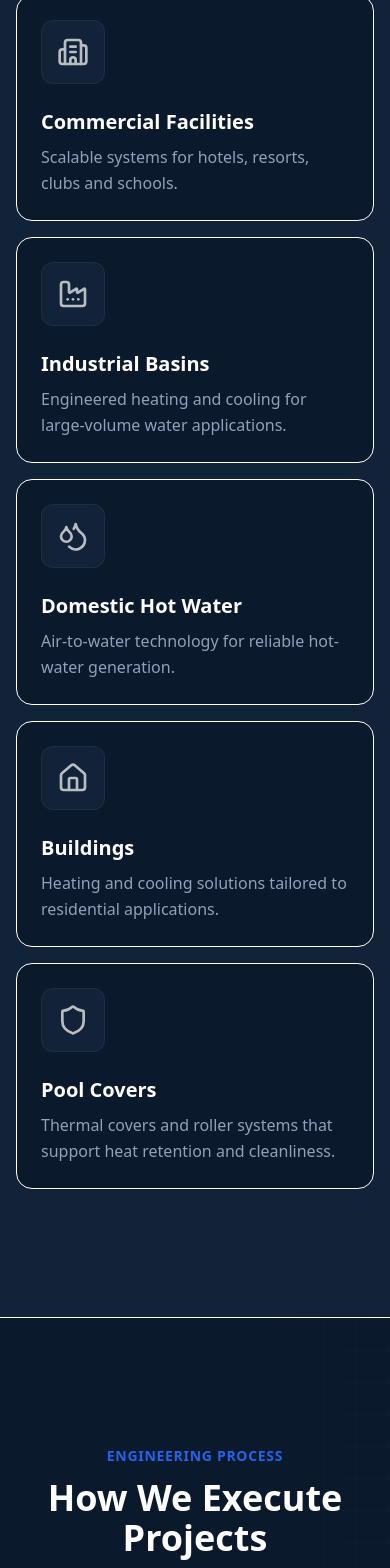
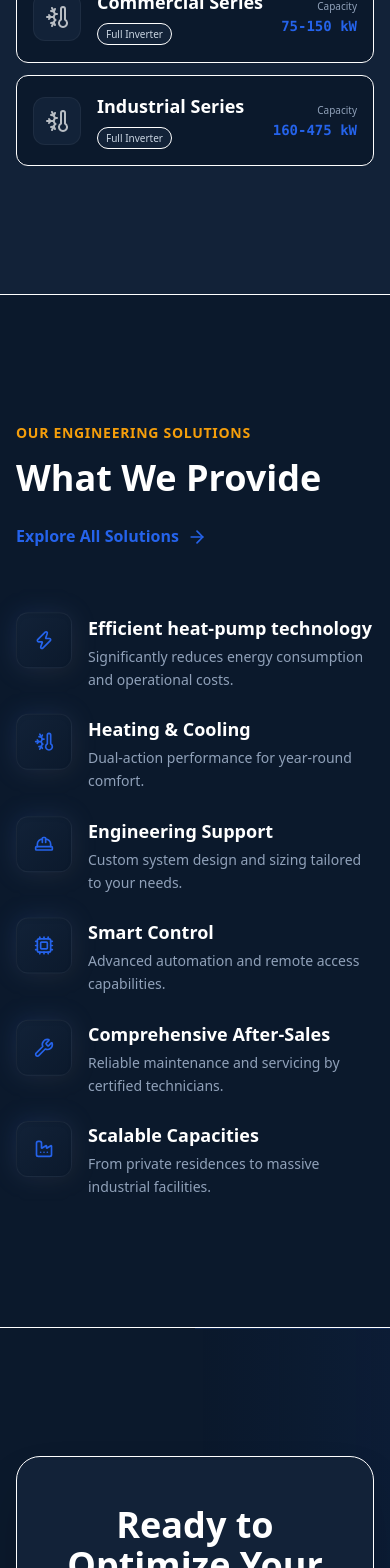
Before and after one commit to asmaazook14-ops/iris-energy-website, a Next.js app: page /en in a window 390 px wide. Shown: the part 6739-8307 px from the top of the page. Built offline with nearby package versions, Linux system fonts and the light colour scheme.

Commit message:
Optimize mobile layout for products and solutions, remove engineering process, reorder sections

```diff
--- a/src/app/[lang]/page.tsx
+++ b/src/app/[lang]/page.tsx
@@ -207,40 +207,6 @@ export default async function Home(props: { params: Promise<{ lang: 'en' | 'ar'
         </div>
       </section>
 
-      {/* 3. SOLUTIONS (What IRIS Provides) */}
-      <section className="py-32 relative border-b border-white">
-        <div className="container mx-auto px-4 sm:px-6 lg:px-8">
-          <div className="flex flex-col md:flex-row justify-between items-start md:items-end mb-16 gap-6">
-            <div className="max-w-2xl">
-              <h2 className="text-[var(--color-brand-gold)] font-bold tracking-wider uppercase text-sm mb-3">
-                {isEn ? 'Our Engineering Solutions' : 'حلولنا الهندسية'}
-              </h2>
-              <h3 className="text-4xl md:text-5xl font-bold text-white leading-tight">
-                {isEn ? 'What We Provide' : 'ماذا نقدم'}
-              </h3>
-            </div>
-            <Link href={`/${lang}/solutions`} className="inline-flex items-center text-[var(--color-brand-blue)] font-bold hover:text-blue-400 whitespace-nowrap">
-              {isEn ? 'Explore All Solutions' : 'استكشف جميع الحلول'} <ArrowRight className={`w-5 h-5 ${isEn ? 'ml-2' : 'mr-2 rtl:rotate-180'}`} />
-            </Link>
-          </div>
-
-          <div className="grid md:grid-cols-2 lg:grid-cols-3 gap-12">
-            {engineeringSolutions.map((sol, idx) => {
-              const Icon = sol.icon;
-              return (
-                <AnimatedFeatureCard key={idx} idx={idx}>
-                  <AnimatedIconBox idx={idx}>
-                    <Icon className="w-6 h-6 text-[var(--color-brand-blue)]" />
-                  </AnimatedIconBox>
-                  <h4 className="text-xl font-bold text-white mb-3">{sol.title}</h4>
-                  <p className="text-slate-400 leading-relaxed">{sol.desc}</p>
-                </AnimatedFeatureCard>
-              );
-            })}
-          </div>
-        </div>
-      </section>
-
       {/* 7. PROJECTS (What IRIS Has Delivered) - Asymmetrical Layout */}
       <section className="relative py-32 bg-transparent text-white overflow-hidden border-b border-white">
         <div className="container mx-auto px-4 sm:px-6 lg:px-8 relative z-10">
@@ -354,59 +320,6 @@ export default async function Home(props: { params: Promise<{ lang: 'en' | 'ar'
         </div>
       </section>
 
-      {/* 5. ENGINEERING PROCESS (How IRIS Executes) - Horizontal Flow */}
-      <section className="py-32 relative border-b border-white overflow-hidden">
-        <div className="absolute right-0 top-0 w-1/3 h-full bg-[linear-gradient(to_left,rgba(245,158,11,0.03)_1px,transparent_1px),linear-gradient(to_bottom,rgba(245,158,11,0.03)_1px,transparent_1px)] bg-[size:2rem_2rem] pointer-events-none [mask-image:linear-gradient(to_left,#000_10%,transparent_100%)]" />
-        <div className="container mx-auto px-4 sm:px-6 lg:px-8 relative z-10">
-          <div className="text-center max-w-3xl mx-auto mb-20">
-            <h2 className="text-[#2563EB] font-bold tracking-wider uppercase text-sm mb-3">
-              {isEn ? 'Engineering Process' : 'العملية الهندسية'}
-            </h2>
-            <h3 className="text-4xl md:text-5xl font-bold text-white mb-6">
-              {isEn ? 'How We Execute Projects' : 'كيف ننفذ المشاريع'}
-            </h3>
-          </div>
-
-          <div className="grid grid-cols-1 md:grid-cols-2 lg:grid-cols-4 gap-6 relative mt-16 mb-16">
-            {/* Glowing background track for lg screens */}
-            <div className="hidden lg:block absolute top-1/2 left-12 right-12 h-2 bg-gradient-to-r from-transparent via-[var(--color-brand-blue)]/10 to-transparent -translate-y-1/2 blur-lg" />
-            <div className="hidden lg:block absolute top-1/2 left-12 right-12 h-px bg-gradient-to-r from-transparent via-[var(--color-brand-gold)]/30 to-transparent -translate-y-1/2" />
-
-            {engineeringProcess.map((step, idx) => (
-              <div key={idx} className="relative group">
-                <div className="bg-gradient-to-b from-[#122238] to-[#0B192C] border border-white/5 rounded-3xl p-8 h-full flex flex-col relative z-10 hover:border-[var(--color-brand-gold)]/30 hover:shadow-[0_0_30px_rgba(245,158,11,0.05)] transition-all duration-500 overflow-hidden">
-
-                  {/* Giant transparent number in background */}
-                  <div className="absolute -right-4 -bottom-8 text-[12rem] font-black text-white/[0.02] group-hover:text-[var(--color-brand-gold)]/[0.04] transition-colors duration-700 pointer-events-none select-none leading-none">
-                    {step.num}
-                  </div>
-
-                  <div className="w-14 h-14 rounded-full bg-[var(--color-brand-gold)]/5 border border-[var(--color-brand-gold)]/20 flex items-center justify-center mb-6 group-hover:scale-110 group-hover:bg-[var(--color-brand-gold)] transition-all duration-500 shadow-inner">
-                    <span className="text-xl font-bold text-[var(--color-brand-gold)] group-hover:text-[#0B192C] transition-colors">{step.num}</span>
-                  </div>
-
-                  <h4 className="text-xl font-bold text-white mb-3 group-hover:text-[var(--color-brand-gold)] transition-colors">{step.title}</h4>
-                  <p className="text-slate-400 leading-relaxed text-sm relative z-10">{step.desc}</p>
-                </div>
-
-                {/* Connecting Arrow for lg screens */}
-                {idx < 3 && (
-                  <div className="hidden lg:flex absolute top-1/2 -right-5 w-10 h-10 items-center justify-center z-20 text-[var(--color-brand-gold)]/40 -translate-y-1/2 rtl:right-auto rtl:-left-5 rtl:rotate-180 bg-[#0B192C] rounded-full">
-                    <ArrowRight className="w-5 h-5" />
-                  </div>
-                )}
-              </div>
-            ))}
-          </div>
-
-          <div className="text-center">
-            <Link href={`/${lang}/services`} className="inline-flex items-center text-[var(--color-brand-gold)] font-bold hover:text-yellow-400 text-lg">
-              {isEn ? 'View Complete 7-Step Lifecycle' : 'عرض دورة الحياة الكاملة'} <ArrowRight className={`w-5 h-5 ${isEn ? 'ml-2' : 'mr-2 rtl:rotate-180'}`} />
-            </Link>
-          </div>
-        </div>
-      </section>
-
       {/* 6. PRODUCTS (What IRIS Offers) - Stacked Horizontal Rows */}
       <section className="py-32 relative border-b border-white bg-[#122238]">
         <div className="container mx-auto px-4 sm:px-6 lg:px-8">
@@ -419,32 +332,69 @@ export default async function Home(props: { params: Promise<{ lang: 'en' | 'ar'
             </h3>
           </div>
 
-          <div className="max-w-5xl mx-auto space-y-4">
+          <div className="max-w-5xl mx-auto space-y-3 md:space-y-4">
             {productCategories.map((prod, idx) => (
-              <Link href={`/${lang}/products`} key={idx} className="flex flex-col md:flex-row md:items-center justify-between bg-[#0B192C] border border-white rounded-2xl p-6 md:p-8 hover:border-[var(--color-brand-blue)]/50 transition-all group">
-                <div className="flex items-center gap-6 mb-4 md:mb-0">
-                  <div className="w-16 h-16 bg-[#122238] rounded-xl flex items-center justify-center shrink-0 border border-white/5">
-                    <ThermometerSnowflake className="w-8 h-8 text-white opacity-70 group-hover:opacity-100 group-hover:text-[var(--color-brand-blue)] transition-colors" />
+              <Link href={`/${lang}/products`} key={idx} className="flex flex-row items-center justify-between bg-[#0B192C] border border-white rounded-xl p-4 md:p-8 hover:border-[var(--color-brand-blue)]/50 transition-all group">
+                <div className="flex items-center gap-4 md:gap-6">
+                  <div className="w-12 h-12 md:w-16 md:h-16 bg-[#122238] rounded-xl flex items-center justify-center shrink-0 border border-white/5">
+                    <ThermometerSnowflake className="w-6 h-6 md:w-8 md:h-8 text-white opacity-70 group-hover:opacity-100 group-hover:text-[var(--color-brand-blue)] transition-colors" />
                   </div>
                   <div>
-                    <h4 className="text-2xl font-bold text-white mb-2">{prod.title}</h4>
-                    <span className="inline-block px-3 py-1 bg-[#122238] border border-white rounded-full text-xs font-medium text-slate-300">
+                    <h4 className="text-lg md:text-2xl font-bold text-white mb-1 md:mb-2">{prod.title}</h4>
+                    <span className="inline-block px-2 py-0.5 md:px-3 md:py-1 bg-[#122238] border border-white rounded-full text-[10px] md:text-xs font-medium text-slate-300">
                       {prod.tech}
                     </span>
                   </div>
                 </div>
 
-                <div className="flex items-center justify-between md:justify-end gap-8 border-t border-white md:border-none pt-4 md:pt-0">
+                <div className="flex items-center justify-end gap-4 md:gap-8">
                   <div className="text-right rtl:text-left">
-                    <div className="text-sm text-slate-400 mb-1">{isEn ? 'Capacity' : 'السعة'}</div>
-                    <div className="text-[var(--color-brand-blue)] font-mono font-bold text-xl">{prod.capacity}</div>
+                    <div className="text-[10px] md:text-sm text-slate-400 mb-0.5 md:mb-1">{isEn ? 'Capacity' : 'السعة'}</div>
+                    <div className="text-[var(--color-brand-blue)] font-mono font-bold text-sm md:text-xl">{prod.capacity}</div>
                   </div>
-                  <div className="w-12 h-12 rounded-full bg-[#122238] flex items-center justify-center group-hover:bg-[var(--color-brand-blue)] transition-colors shrink-0">
-                    <ArrowRight className={`w-5 h-5 text-white ${isEn ? '' : 'rtl:rotate-180'}`} />
+                  <div className="hidden sm:flex w-8 h-8 md:w-12 md:h-12 rounded-full bg-[#122238] items-center justify-center group-hover:bg-[var(--color-brand-blue)] transition-colors shrink-0">
+                    <ArrowRight className={`w-4 h-4 md:w-5 md:h-5 text-white ${isEn ? '' : 'rtl:rotate-180'}`} />
                   </div>
                 </div>
               </Link>
             ))}
+          </div>
+        </div>
+      </section>
+
+
+      {/* 3. SOLUTIONS (What IRIS Provides) */}
+      <section className="py-32 relative border-b border-white">
+        <div className="container mx-auto px-4 sm:px-6 lg:px-8">
+          <div className="flex flex-col md:flex-row justify-between items-start md:items-end mb-16 gap-6">
+            <div className="max-w-2xl">
+              <h2 className="text-[var(--color-brand-gold)] font-bold tracking-wider uppercase text-sm mb-3">
+                {isEn ? 'Our Engineering Solutions' : 'حلولنا الهندسية'}
+              </h2>
+              <h3 className="text-4xl md:text-5xl font-bold text-white leading-tight">
+                {isEn ? 'What We Provide' : 'ماذا نقدم'}
+              </h3>
+            </div>
+            <Link href={`/${lang}/solutions`} className="inline-flex items-center text-[var(--color-brand-blue)] font-bold hover:text-blue-400 whitespace-nowrap">
+              {isEn ? 'Explore All Solutions' : 'استكشف جميع الحلول'} <ArrowRight className={`w-5 h-5 ${isEn ? 'ml-2' : 'mr-2 rtl:rotate-180'}`} />
+            </Link>
+          </div>
+
+          <div className="grid grid-cols-1 sm:grid-cols-2 lg:grid-cols-3 gap-6 md:gap-12">
+            {engineeringSolutions.map((sol, idx) => {
+              const Icon = sol.icon;
+              return (
+                <AnimatedFeatureCard key={idx} idx={idx} className="flex flex-row md:flex-col gap-4 md:gap-0">
+                  <AnimatedIconBox idx={idx} className="shrink-0 mb-0 md:mb-6">
+                    <Icon className="w-5 h-5 md:w-6 md:h-6 text-[var(--color-brand-blue)]" />
+                  </AnimatedIconBox>
+                  <div>
+                    <h4 className="text-lg md:text-xl font-bold text-white mb-1 md:mb-3">{sol.title}</h4>
+                    <p className="text-sm md:text-base text-slate-400 leading-relaxed">{sol.desc}</p>
+                  </div>
+                </AnimatedFeatureCard>
+              );
+            })}
           </div>
         </div>
       </section>
--- a/src/components/AnimatedFeatureCard.tsx
+++ b/src/components/AnimatedFeatureCard.tsx
@@ -5,10 +5,12 @@ import { motion } from 'framer-motion';
 
 export function AnimatedFeatureCard({
   children,
-  idx
+  idx,
+  className
 }: {
   children: React.ReactNode;
   idx: number;
+  className?: string;
 }) {
   return (
     <motion.div
@@ -16,7 +18,7 @@ export function AnimatedFeatureCard({
       whileInView={{ opacity: 1, y: 0 }}
       viewport={{ once: true, margin: "-50px" }}
       transition={{ type: 'spring', stiffness: 50, damping: 20, delay: idx * 0.1 }}
-      className="flex flex-col cursor-default relative group"
+      className={className || "flex flex-col cursor-default relative group"}
     >
       {/* Subtle border to separate items on larger screens */}
       {idx > 0 && (
@@ -29,13 +31,15 @@ export function AnimatedFeatureCard({
 
 export function AnimatedIconBox({
   children,
-  idx
+  idx,
+  className
 }: {
   children: React.ReactNode;
   idx: number;
+  className?: string;
 }) {
   return (
-    <div className="relative w-14 h-14 mb-6">
+    <div className={`relative w-14 h-14 ${className || "mb-6"}`}>
       {/* Organic shimmer background behind icon */}
       <motion.div
         animate={{ rotate: 360 }}
```
